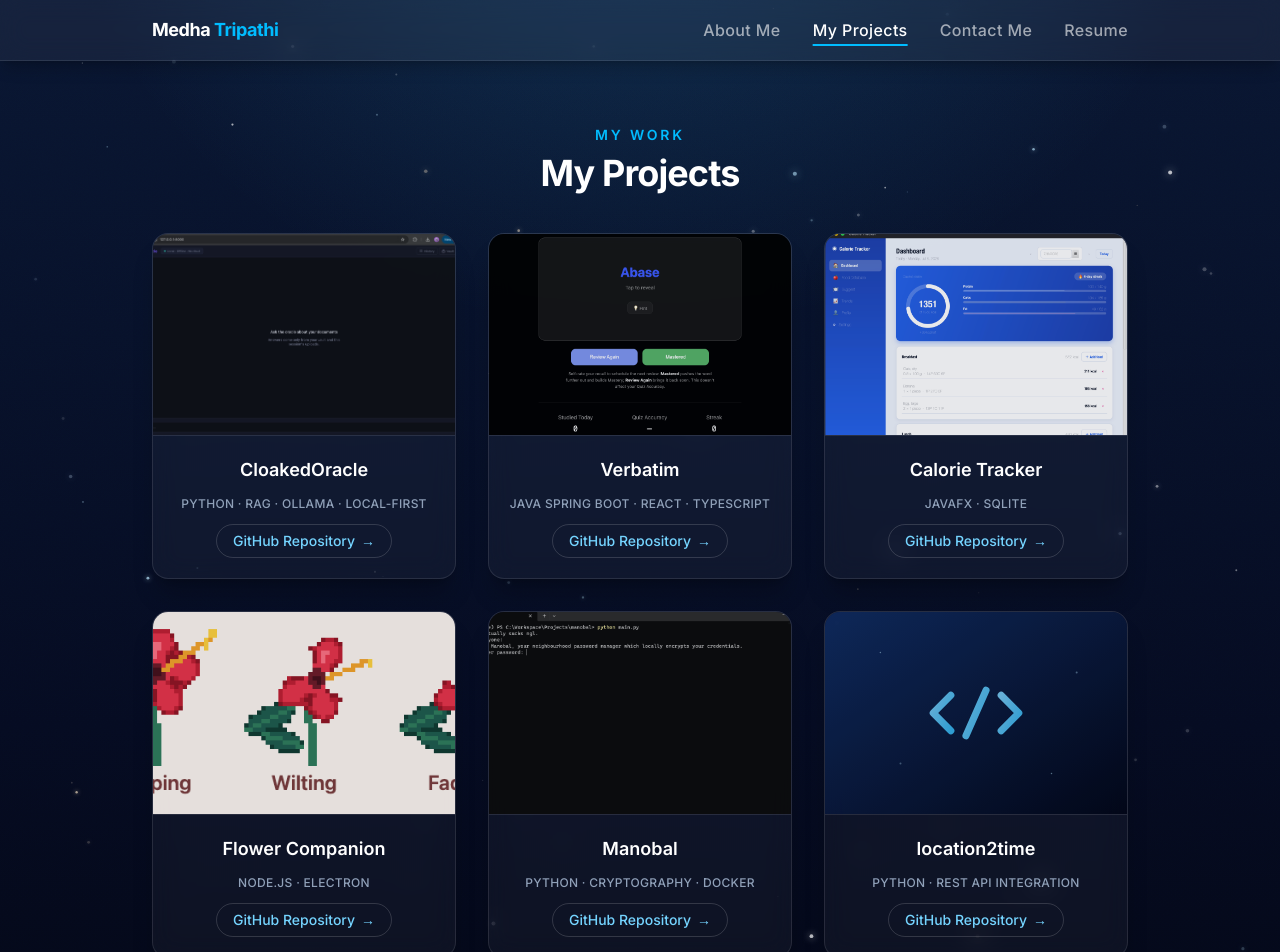
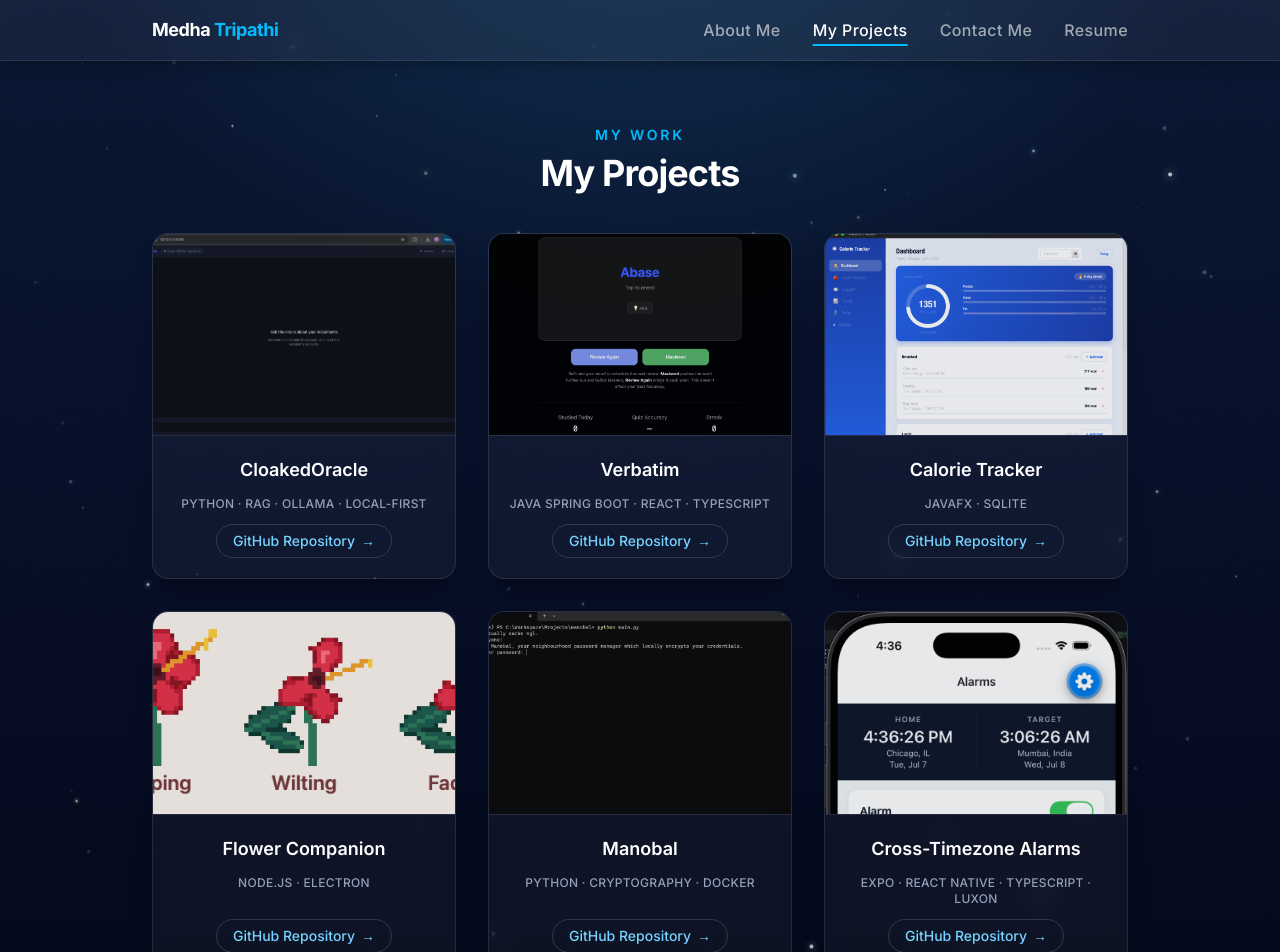
Before and after one commit to tmedha/tmedha.github.io, a React (Vite) app: page /#/projects in a window 1280 px wide. Shown: the top 952 px of the page. Built offline with nearby package versions, Linux system fonts and the light colour scheme.

Commit message:
Add new project cross-timezone-notifs

```diff
--- a/src/data/projects.js
+++ b/src/data/projects.js
@@ -38,6 +38,12 @@ const projects = [
     repo: 'https://github.com/tmedha/manobal',
   },
   {
+    name: 'Cross-Timezone Alarms',
+    tech: 'Expo · React Native · TypeScript · Luxon',
+    image: `${base}projects/cross-timezone-alarms.png`,
+    repo: 'https://github.com/tmedha/cross-timezone-alarms',
+  },
+  {
     name: 'location2time',
     tech: 'Python · REST API Integration',
     image: `${base}project-placeholder.svg`,
```
Also changed, not shown: public/projects/cross-timezone-alarms.png (added).
